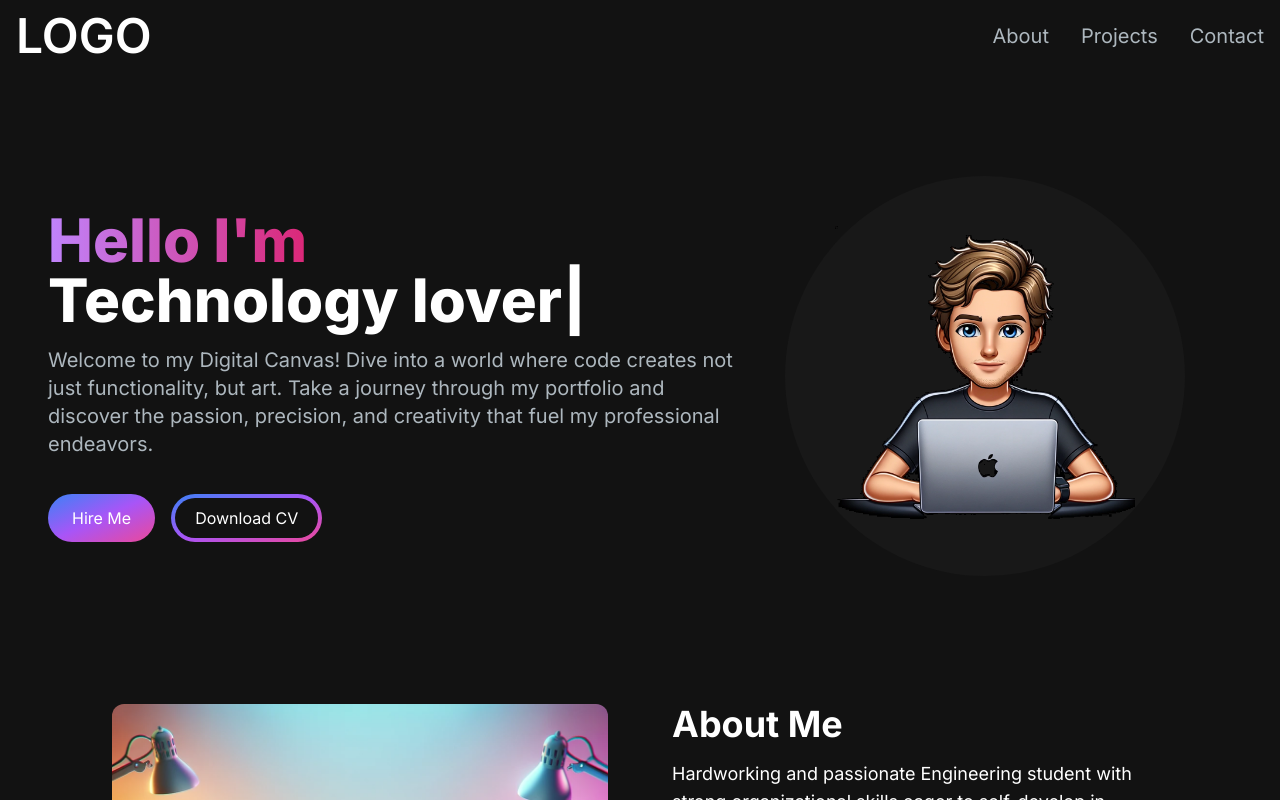
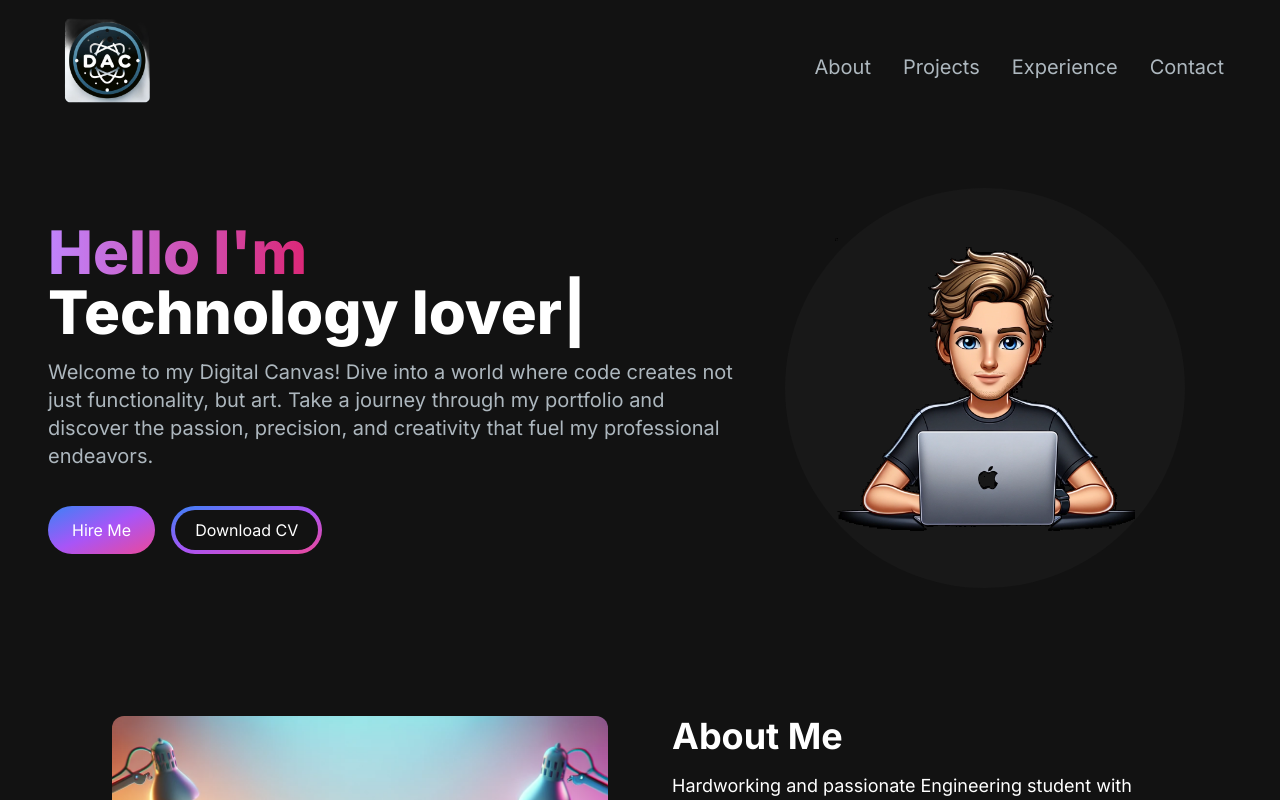
Before and after one commit to DumitriuAndreii/portfolio-website, a Next.js app: page / in a window 1280 px wide. Shown: the top 800 px of the page. Built offline with nearby package versions, Linux system fonts and the light colour scheme.

Commit message:
logo + navbar
add logo + add experience in navbar + smooth animation

```diff
--- a/src/app/components/EmailSection.jsx
+++ b/src/app/components/EmailSection.jsx
@@ -7,8 +7,10 @@ import ContactMe from "../../../public/images/contact-me.webp";
 
 export const EmailSection = () => {
   return (
-    <section
-      id="contact"
+    <section id="contact" className="mt-9">
+      <h1 className="text-center text-4xl font-bold text-white mt-4 mb-8 md:mb-12">Contact Me</h1>
+    <div
+
       className="grid md:grid-cols-2 my-12 md:my-12 py-24 gap-4 relative"
     >
       <div className="bg-[radial-gradient(ellipse_at_center,_var(--tw-gradient-stops))] from-primary-900 to-transparent rounded-full h-80 w-80 z-0 blur-lg absolute top-3/4 -left-4 transform -translate-x-1/2 -translate-1/2"></div>
@@ -34,6 +36,7 @@ export const EmailSection = () => {
       <div className="flex flex-col gap-4 m-auto">
         <Image src={ContactMe} alt="contact me" width={400} height={400} className="rounded-full"/>
       </div>
+    </div>
     </section>
   );
 };
--- a/src/app/components/ExperienceSection.jsx
+++ b/src/app/components/ExperienceSection.jsx
@@ -2,7 +2,7 @@ import React from "react";
 
 export const ExperienceSection = () => {
   return (
-    <div className="mt-10">
+    <div id="experience" className="mt-10">
       <h1 className="text-center text-4xl font-bold text-white mt-4 mb-8 md:mb-12">Experience</h1>
       <div className="flex flex-col w-full relative mt-20">
         {/* Vertical Line */}
--- a/src/app/components/Footer.jsx
+++ b/src/app/components/Footer.jsx
@@ -1,11 +1,17 @@
 import React from "react";
+import Image from "next/image";
 
 export const Footer = () => {
   return (
-    <footer className="footer border border-top-[#33353F] border-l-transparent  border-r-transparent text-white">
-      <div className="container p-12 flex justify-between ">
-        <span>LOGO</span>
-        <p className="text-slate-700 ">All rights reserved</p>
+    <footer className="footer w-full border-t border-t-[#33353F] border-l-transparent border-r-transparent text-white">
+      <div className="container w-full m-auto p-12 flex justify-between items-center">
+        <Image
+          src="/images/result.png"
+          alt="Logo"
+          width={100}
+          height={100}
+        />
+        <p className="text-right text-slate-700 flex-1">All rights reserved</p>
       </div>
     </footer>
   );
--- a/src/app/components/HeroSection.jsx
+++ b/src/app/components/HeroSection.jsx
@@ -5,7 +5,7 @@ import { TypeAnimation } from "react-type-animation";
 
 export const HeroSection = () => {
   return (
-    <section className="lg:py-16">
+    <section className="lg:py-16 mt-3">
       <div className="grid grid-cols-1 sm:grid-cols-12">
         <div className="col-span-7 place-self-center text-center sm:text-left">
           <h1 className="text-white mb-4 text-4xl sm:text-5xl lg:text-6xl font-extrabold">
--- a/src/app/components/NavLink.jsx
+++ b/src/app/components/NavLink.jsx
@@ -1,13 +1,29 @@
-import React from "react";
-import Link from "next/link";
+import React from 'react';
 
 export const NavLink = ({ href, title }) => {
+
+  const handleClick = (e) => {
+    if (href.startsWith('#')) {
+      e.preventDefault();
+
+      const section = document.querySelector(href);
+      if (section) {
+        const offsetTop = section.offsetTop;
+        window.scrollTo({
+          top: offsetTop - 140,
+          behavior: 'smooth',
+        });
+      }
+    }
+  };
+
   return (
-    <Link
+    <a
       href={href}
+      onClick={handleClick}
       className="block py-2 pl-3 pr-4 text-[#ADB7BE] sm:text-xl rounded md:p-0 hover:text-white"
     >
       {title}
-    </Link>
+    </a>
   );
 };
--- a/src/app/components/Navbar.jsx
+++ b/src/app/components/Navbar.jsx
@@ -4,6 +4,8 @@ import React, { useState } from "react";
 import { NavLink } from "./NavLink";
 import { Bars3Icon, XMarkIcon } from "@heroicons/react/24/solid";
 import { MenuOveray } from "./MenuOveray";
+import Image from "next/image";
+
 const navLinks = [
   {
     title: "About",
@@ -14,10 +16,16 @@ const navLinks = [
     path: "#projects",
   },
   {
+    title: "Experience",
+    path: "#experience",
+  },
+  {
     title: "Contact",
     path: "#contact",
   },
 ];
+
+
 
 export const Navbar = () => {
   const [navbarOpen, setNavbarOpen] = useState(false);
@@ -28,7 +36,13 @@ export const Navbar = () => {
           href={"/"}
           className="text-2xl md:text-5xl text-white font-semibold"
         >
-          LOGO
+           <Image
+            src="/images/result.png"
+            alt="Logo"
+            width={110}
+            height={110}
+            className="ml-10"
+          />
         </Link>
         <div className="mobile-menu block md:hidden">
           {!navbarOpen ? (
@@ -42,7 +56,7 @@ export const Navbar = () => {
           )}
         </div>
         <div className="menu hidden md:block md:w-auto" id="navbar">
-          <ul className="flex p-4 md:p-0 md:flex-row md:space-x-8 mt-0 ">
+          <ul className="flex p-10 md:p-10 md:flex-row md:space-x-8 mt-0 ">
             {navLinks.map((link, index) => (
               <li key={index}>
                 <NavLink href={link.path} title={link.title} />
```
